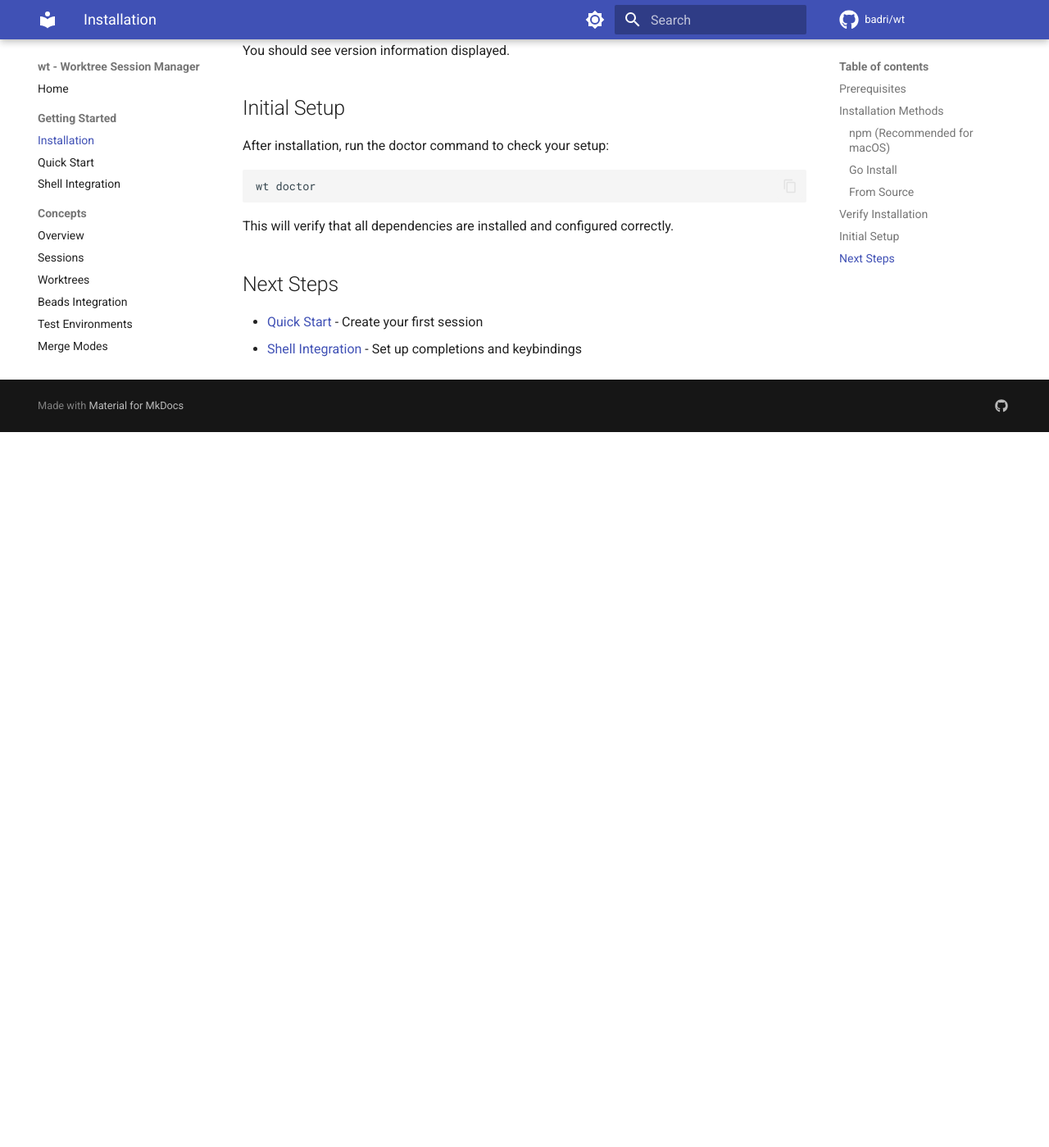
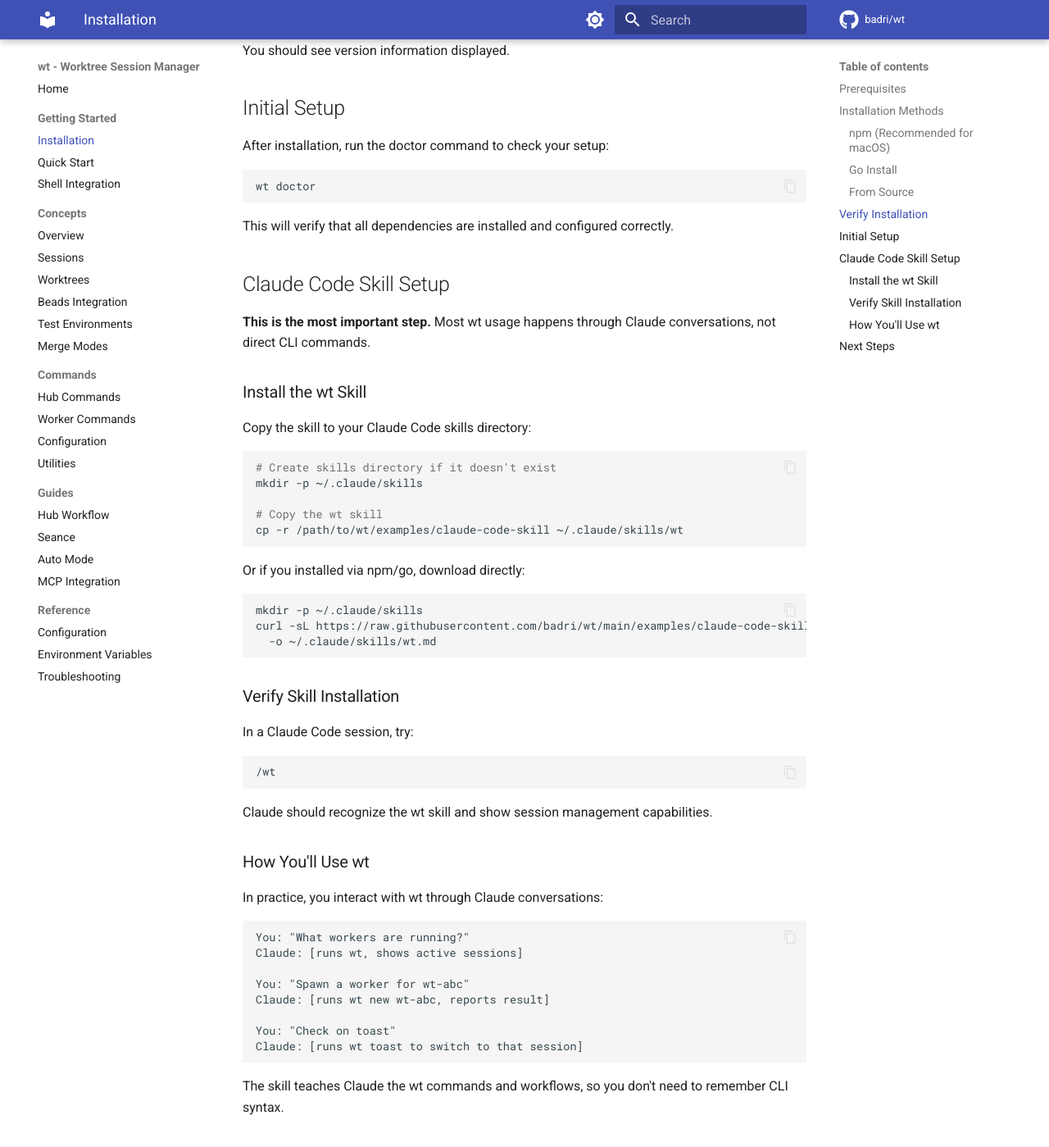
Before and after one commit to badri/wt, an MkDocs documentation site: the page built from docs/getting-started/installation.md, in a window 1280 px wide and 1400 px high, scrolled down 1230 px. Shown: the whole window at 82% size. Built offline with MkDocs 1.6.1 and Material for MkDocs 9.7.7, drawn with Linux system fonts in a browser that asks for light colours; comment, search, counter and statistics services are not loaded; before the commit the page ends 1757 px from its top, so only the background shows below that.

Commit message:
Add Claude skill setup to installation docs, widen list columns
- README: Add Claude Code Skill Setup section before shell completions
- installation.md: Add detailed skill setup instructions explaining
  that most wt usage is through Claude conversations, not CLI
- session_commands.go: Widen columns (Name: 18, Title: 36, Project: 14)
  for better readability with longer bead IDs

Co-Authored-By: Claude Opus 4.5 <noreply@anthropic.com>

````diff
--- a/docs/getting-started/installation.md
+++ b/docs/getting-started/installation.md
@@ -62,6 +62,57 @@ wt doctor
 
 This will verify that all dependencies are installed and configured correctly.
 
+## Claude Code Skill Setup
+
+**This is the most important step.** Most wt usage happens through Claude conversations, not direct CLI commands.
+
+### Install the wt Skill
+
+Copy the skill to your Claude Code skills directory:
+
+```bash
+# Create skills directory if it doesn't exist
+mkdir -p ~/.claude/skills
+
+# Copy the wt skill
+cp -r /path/to/wt/examples/claude-code-skill ~/.claude/skills/wt
+```
+
+Or if you installed via npm/go, download directly:
+
+```bash
+mkdir -p ~/.claude/skills
+curl -sL https://raw.githubusercontent.com/badri/wt/main/examples/claude-code-skill/SKILL.md \
+  -o ~/.claude/skills/wt.md
+```
+
+### Verify Skill Installation
+
+In a Claude Code session, try:
+
+```
+/wt
+```
+
+Claude should recognize the wt skill and show session management capabilities.
+
+### How You'll Use wt
+
+In practice, you interact with wt through Claude conversations:
+
+```
+You: "What workers are running?"
+Claude: [runs wt, shows active sessions]
+
+You: "Spawn a worker for wt-abc"
+Claude: [runs wt new wt-abc, reports result]
+
+You: "Check on toast"
+Claude: [runs wt toast to switch to that session]
+```
+
+The skill teaches Claude the wt commands and workflows, so you don't need to remember CLI syntax.
+
 ## Next Steps
 
 - [Quick Start](quickstart.md) - Create your first session
````
Also changed, not shown: README.md (+12 -0 lines).
